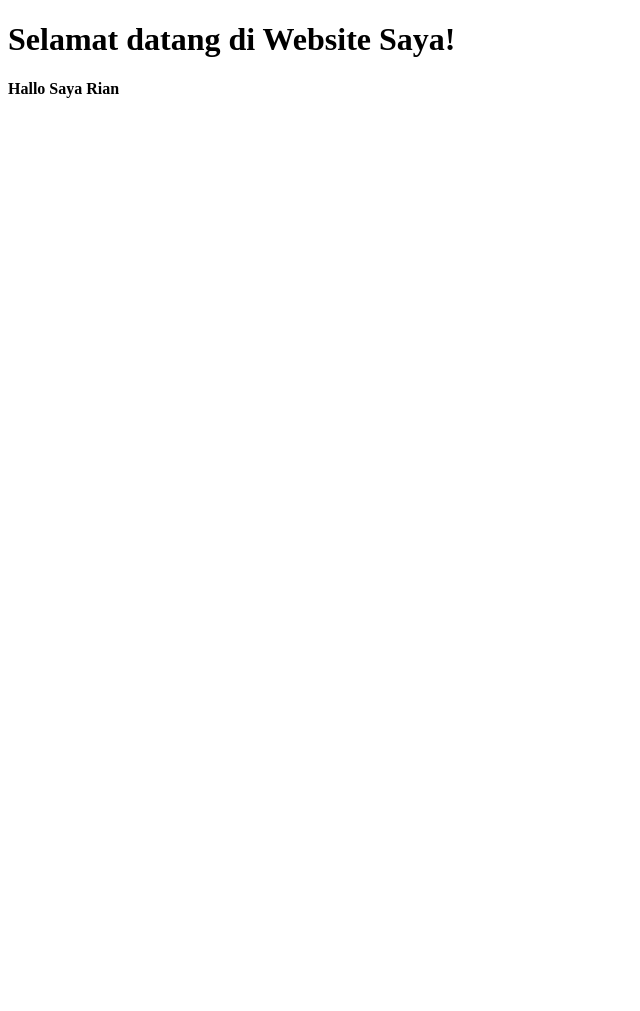
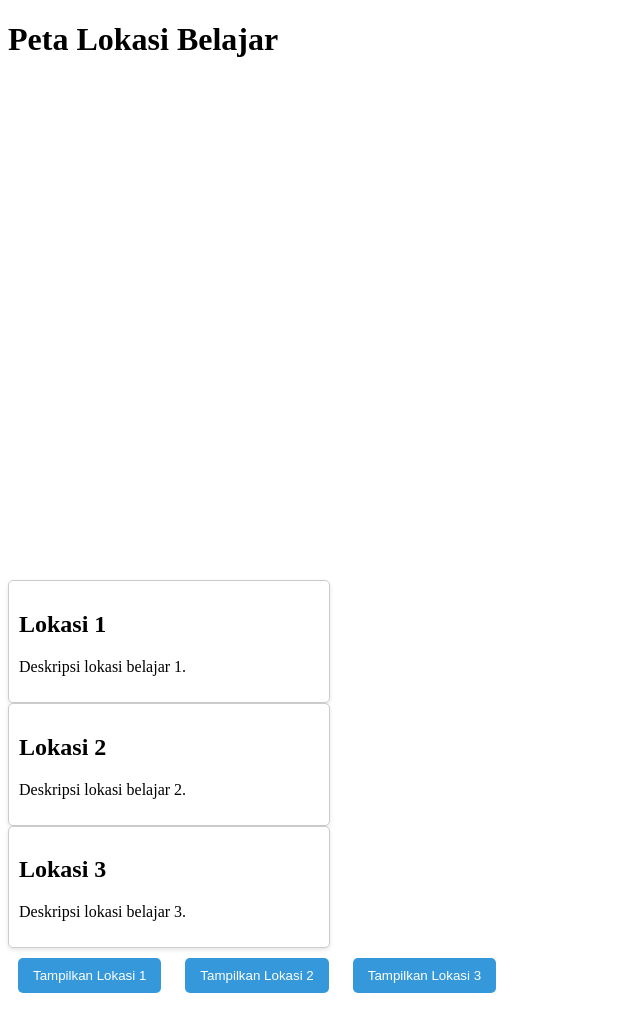
Before and after one commit to Rianmrz/Rianmrz.github.io, a plain HTML site: page index.html in a window 1280 px wide. Shown: the whole page, without its empty margins (0-640 px from the left). Before the commit the page ends 800 px from the top, so only its background shows below. Drawn offline with Linux system fonts and the light colour scheme.

Commit message:
Update index.html

```diff
--- a/index.html
+++ b/index.html
@@ -1,10 +1,80 @@
 <!DOCTYPE html>
-<html>
+
+
+<html lang="en">
 <head>
-    <title>Website Saya</title>
+    <meta charset="UTF-8">
+    <meta name="viewport" content="width=device-width, initial-scale=1.0">
+    <title>Peta Belajar</title>
+    <style>
+        /* Style untuk kontainer peta */
+        #map-container {
+            height: 500px;
+            width: 100%;
+        }
+
+        /* Style untuk tombol lokasi */
+        .location-button {
+            background-color: #3498db;
+            color: #fff;
+            padding: 10px 15px;
+            border: none;
+            cursor: pointer;
+            border-radius: 5px;
+            margin: 10px;
+        }
+
+        /* Style untuk info lokasi */
+        .location-info {
+            background-color: #fff;
+            border: 1px solid #ccc;
+            padding: 10px;
+            border-radius: 5px;
+            box-shadow: 0 2px 4px rgba(0, 0, 0, 0.1);
+            max-width: 300px;
+        }
+    </style>
 </head>
 <body>
-    <h1>Selamat datang di Website Saya!</h1>
-    <h4>Hallo Saya Rian</h4>
+    <h1>Peta Lokasi Belajar</h1>
+
+    <div id="map-container"></div>
+
+    <div class="location-info" id="location1-info">
+        <h2>Lokasi 1</h2>
+        <p>Deskripsi lokasi belajar 1.</p>
+    </div>
+
+    <div class="location-info" id="location2-info">
+        <h2>Lokasi 2</h2>
+        <p>Deskripsi lokasi belajar 2.</p>
+    </div>
+
+    <div class="location-info" id="location3-info">
+        <h2>Lokasi 3</h2>
+        <p>Deskripsi lokasi belajar 3.</p>
+    </div>
+
+    <button class="location-button" onclick="showLocation(1)">Tampilkan Lokasi 1</button>
+    <button class="location-button" onclick="showLocation(2)">Tampilkan Lokasi 2</button>
+    <button class="location-button" onclick="showLocation(3)">Tampilkan Lokasi 3</button>
+
+    <script>
+        function showLocation(locationId) {
+            // Semua info lokasi disembunyikan terlebih dahulu
+            document.querySelectorAll('.location-info').forEach(function(info) {
+                info.style.display = 'none';
+            });
+
+            // Tampilkan info lokasi yang sesuai dengan tombol yang diklik
+            const locationInfo = document.getElementById(`location${locationId}-info`);
+            if (locationInfo) {
+                locationInfo.style.display = 'block';
+            }
+        }
+    </script>
+
+    <!-- Anda dapat menambahkan kode JavaScript untuk menampilkan peta di sini (misalnya, menggunakan Google Maps API). -->
+
 </body>
 </html>
```
